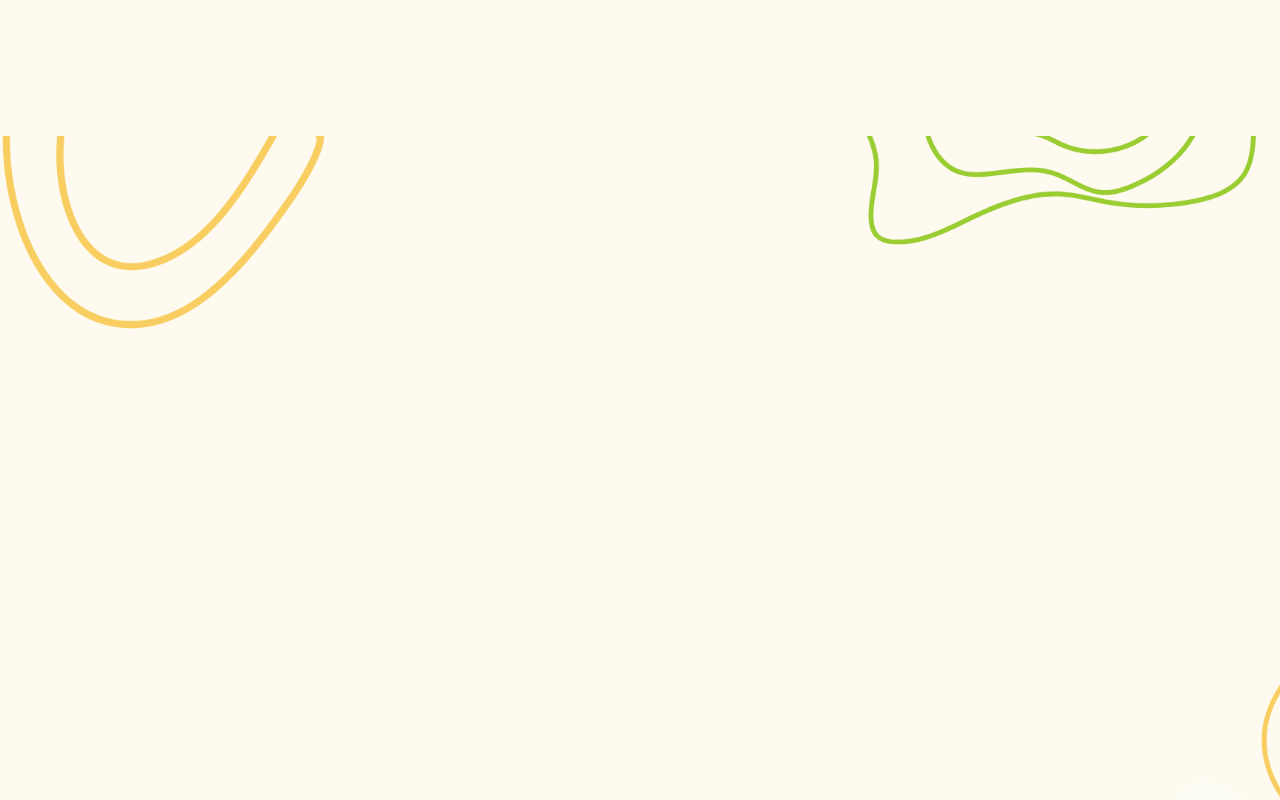
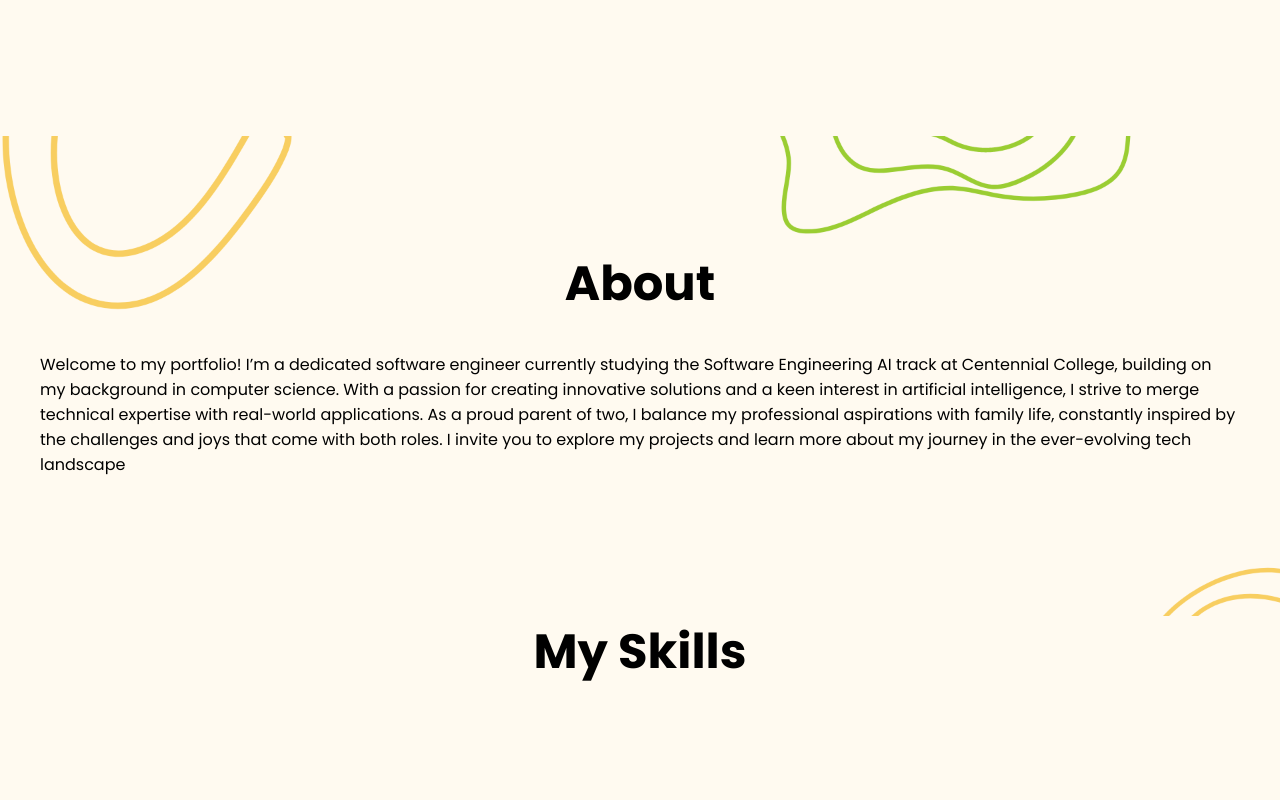
Before and after one commit to tmouhamed/toqa-portfolio, a React (Create React App) app: page / in a window 1280 px wide. Shown: the part 760-1560 px from the top of the page. Built offline with nearby package versions, Linux system fonts and the light colour scheme.

Commit message:
added about text and css

```diff
--- a/src/pages/AboutPage/AboutPage.css
+++ b/src/pages/AboutPage/AboutPage.css
@@ -2,11 +2,21 @@
     background-image: url("../../assets/about_background.png");
     background-size: cover;
     background-repeat: no-repeat;
+    z-index: 3;
     width: 100%;
-    color:floralwhite;
-    height: 100vh;
+    height: 60vh;
     margin: 0 auto;
     display: flex;
     flex-direction: column;
-    justify-content: center;
+    align-items: center;
 }
+.about_inner {
+    max-width: 75rem;
+    margin: 5rem 0;
+}
+.about_inner_title {
+    margin: 2rem 0;
+    text-align: center;
+    font-size: 3rem;
+    font-weight: 700;
+}
--- a/src/pages/AboutPage/AboutPage.js
+++ b/src/pages/AboutPage/AboutPage.js
@@ -4,8 +4,10 @@ import './AboutPage.css'
  export const  AboutPage = () => {
      return (
          <section id={"aboutme"} className="about_page">
-             <h1>About Me</h1>
-             <p>hasgwfhghjkskljhjshv</p>
+             <div className={"about_inner"}>
+                 <h1 className="about_inner_title">About</h1>
+                 <p className="about_inner_text">Welcome to my portfolio! I’m a dedicated software engineer currently studying the Software Engineering AI track at Centennial College, building on my background in computer science. With a passion for creating innovative solutions and a keen interest in artificial intelligence, I strive to merge technical expertise with real-world applications. As a proud parent of two, I balance my professional aspirations with family life, constantly inspired by the challenges and joys that come with both roles. I invite you to explore my projects and learn more about my journey in the ever-evolving tech landscape</p>
+             </div>
          </section>
      )
  }
--- a/src/pages/ContactPage/ContactPage.css
+++ b/src/pages/ContactPage/ContactPage.css
@@ -15,7 +15,9 @@
     text-align: center;
 }
 .contact_heading{
-    margin: 2rem 0;
+    margin-bottom: 2rem;
+    font-size: 3rem;
+    font-weight: 700;
 }
 .contact_links {
     display: flex;
--- a/src/pages/ProjectsPage/projectsPage.css
+++ b/src/pages/ProjectsPage/projectsPage.css
@@ -15,7 +15,7 @@
 }
 .projects_heading{
     margin: 4rem 0;
-    font-size: 4rem;
+    font-size: 3rem;
     font-weight: 700;
     text-align: center;
 
--- a/src/pages/SkillsPage/skillsPage.css
+++ b/src/pages/SkillsPage/skillsPage.css
@@ -12,7 +12,7 @@
 }
 .skills_heading {
     margin-bottom: 3rem;
-    font-size: 4rem;
+    font-size: 3rem;
     font-weight: 700;
     text-align: center;
 }
```
